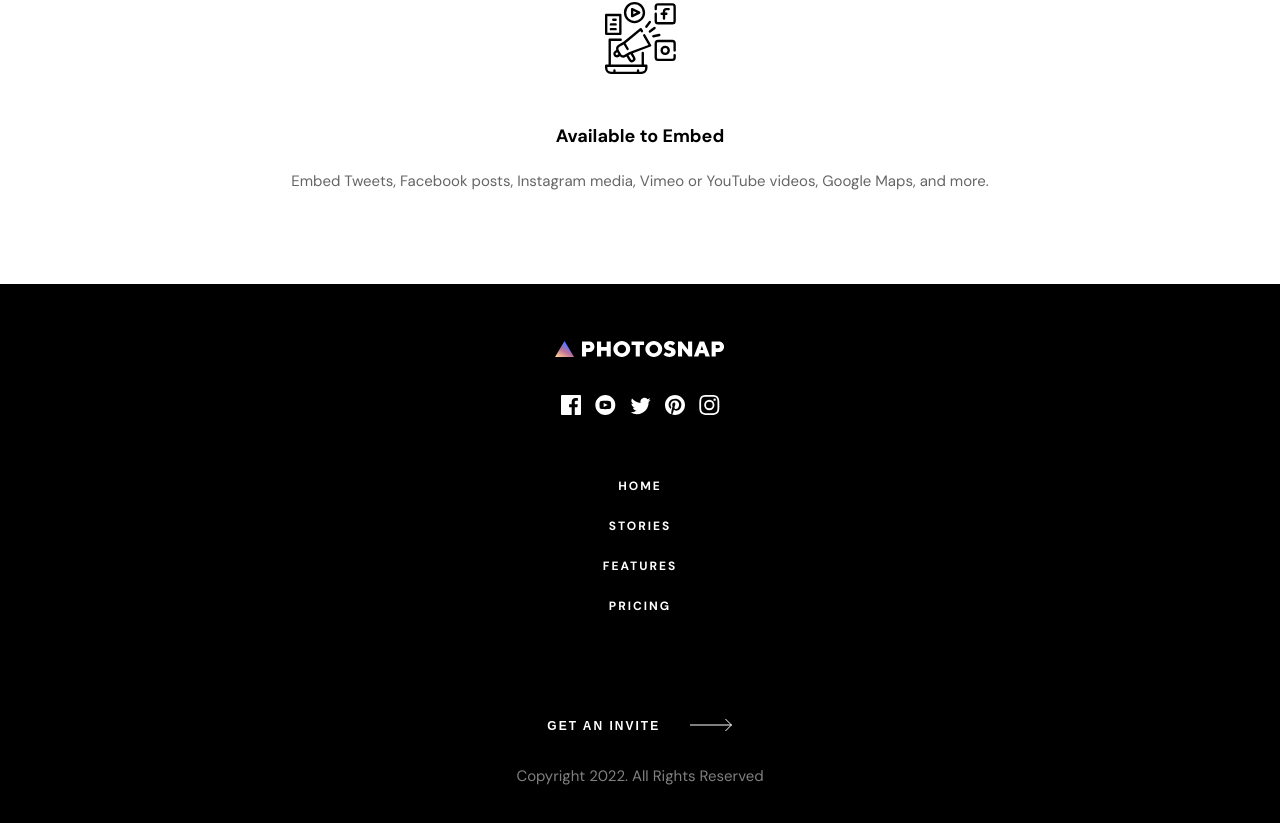
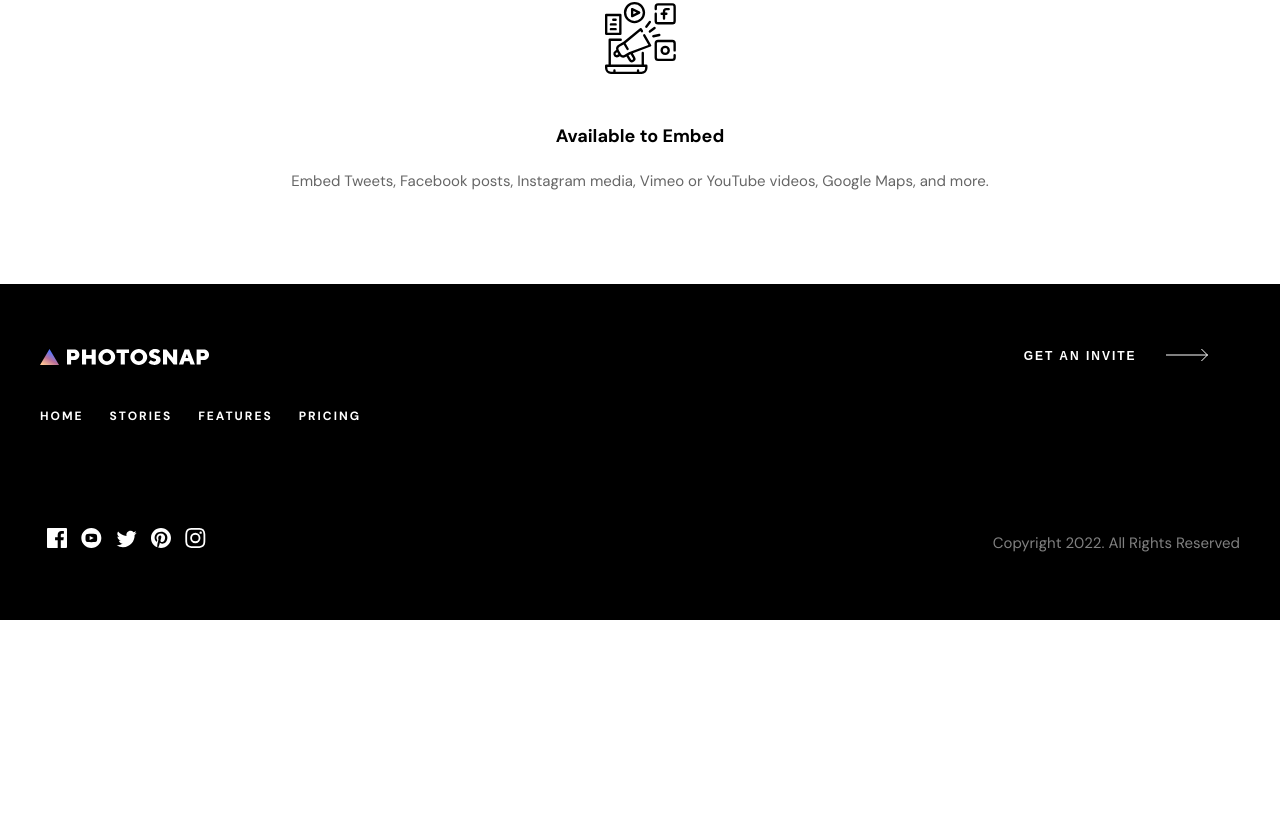
Before and after one commit to ding-09/photosnap, a React (Create React App) app: page / in a window 1280 px wide. Shown: the part 4916-5739 px from the top of the page. After the commit the page ends 5536 px from the top, so only its background shows below. Built offline with nearby package versions, Linux system fonts and the light colour scheme; the HTML template or start-up script is replaced by a standard one.

Commit message:
added responsive footer

```diff
--- a/src/components/Footer/index.js
+++ b/src/components/Footer/index.js
@@ -2,11 +2,12 @@ import { StyledFooter } from './index.styled';
 import { ReactComponent as MainLogo } from '../../assets/shared/desktop/logo.svg';
 import { FbIcon, YtIcon, TwitterIcon, PinIcon, IgIcon } from './SocialIcons';
 import Nav from '../Nav';
-import { ArrowButton } from '../../styles/Buttons'
+import { ArrowButton } from '../../styles/Buttons';
 
 const index = () => {
   return (
     <StyledFooter>
+      <div className='footer-container'>
         <section className='logo'>
           <MainLogo />
         </section>
@@ -40,10 +41,11 @@ const index = () => {
           </ul>
         </section>
         <Nav />
-      <section className="misc-info">
-        <ArrowButton innerText='Get an invite' color='white'/>
+        <section className='misc-info'>
+          <ArrowButton innerText='Get an invite' color='white' />
           <p className='copyright'>Copyright 2022. All Rights Reserved</p>
         </section>
+      </div>
     </StyledFooter>
   );
 };
--- a/src/components/Footer/index.styled.js
+++ b/src/components/Footer/index.styled.js
@@ -4,13 +4,16 @@ export const StyledFooter = styled.footer`
   min-width: 100%;
   padding: 5.6rem 3.2rem;
   background-color: #000;
-  display: flex;
-  align-items: center;
-  flex-direction: column;
   button,
   a,
   p {
     color: #fff;
+  }
+  .footer-container {
+    display: flex;
+    align-items: center;
+    flex-direction: column;
+    position: relative;
   }
   .logo {
     margin-bottom: 3rem;
@@ -60,4 +63,32 @@ export const StyledFooter = styled.footer`
       opacity: 0.5;
     }
   }
+
+  /* MEDIA QUERIES */
+  @media (min-width: 768px) {
+    padding: 6.4rem 4rem;
+    .footer-container {
+      align-items: flex-start;
+      .socials {
+        order: 3;
+        margin-bottom: 0;
+      }
+      nav ul {
+        flex-direction: row;
+        li {
+          padding-right: 2.6rem;
+        }
+      }
+    }
+
+    .misc-info {
+      position: absolute;
+      top: 0;
+      bottom: 0;
+      right: 0;
+      display: flex;
+      flex-direction: column;
+      justify-content: space-between;
+    }
+  }
 `;
```
Also changed, not shown: 1 other file (tests, documents, lock files or other folders). Lines whose indentation alone changed are shown as unchanged.
